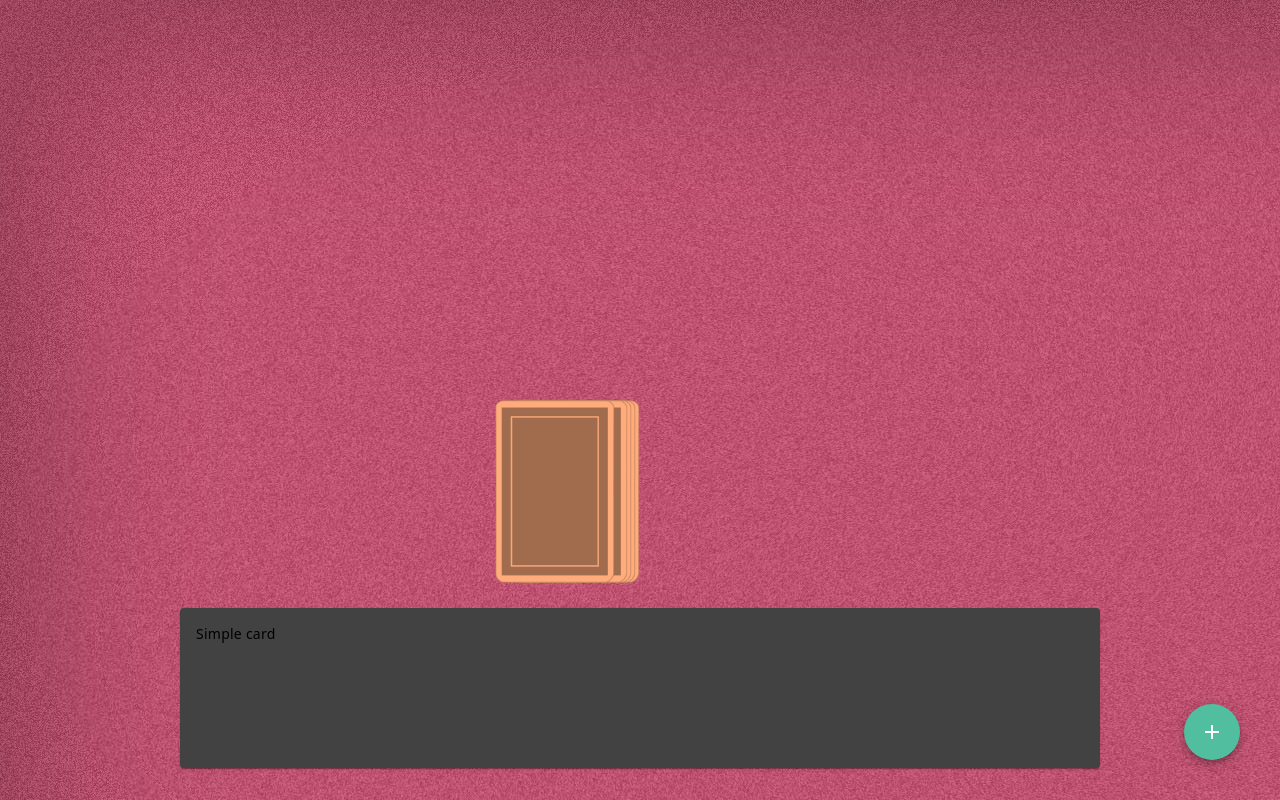
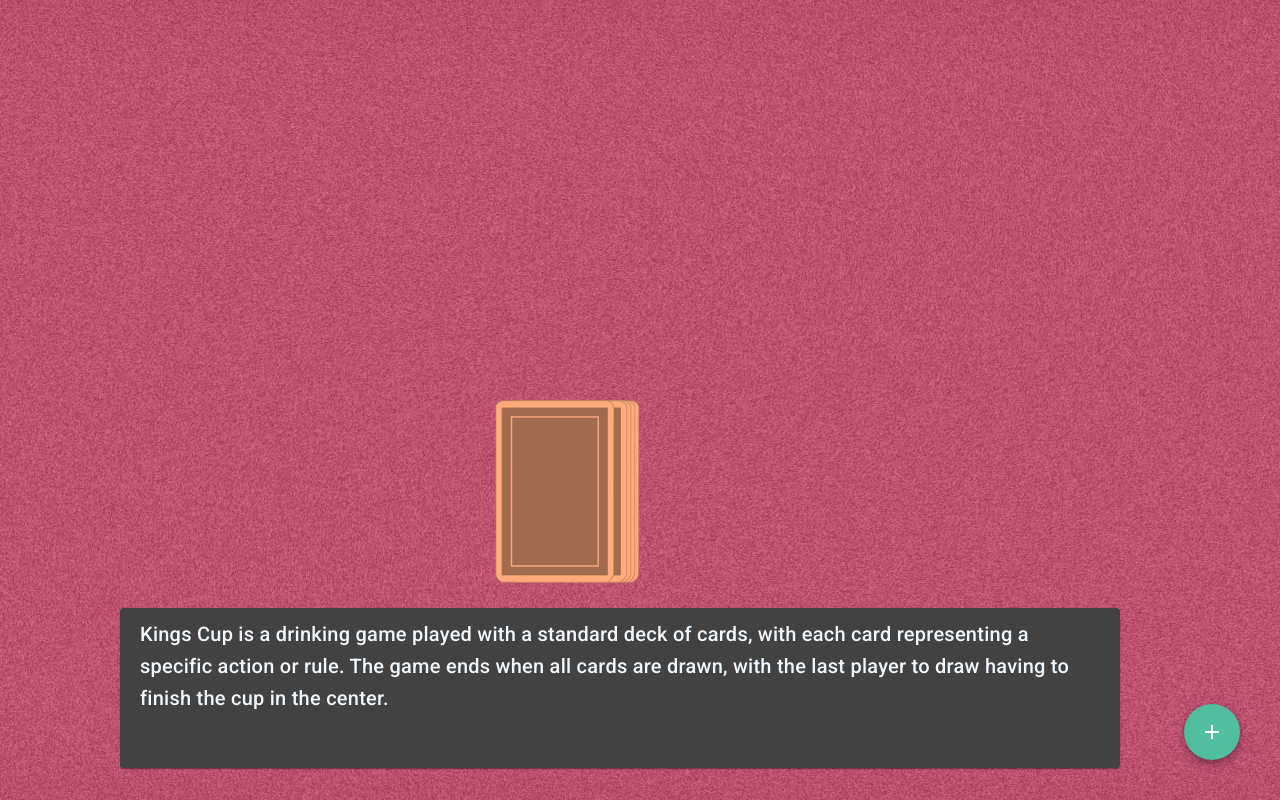
Before and after one commit to richardlieknis/RingOfFire, an Angular app: page /game in a window 1280 px wide. Built offline with nearby package versions, Linux system fonts and the light colour scheme.

Commit message:
show current player impl

```diff
--- a/src/app/dialog-add-player/dialog-add-player.component.ts
+++ b/src/app/dialog-add-player/dialog-add-player.component.ts
@@ -8,7 +8,7 @@
 export class DialogAddPlayerComponent implements OnInit {
   name:string = '';
   onNoClick() {
-    console.log(this.name);
+    //
   }
 
   constructor(){}
--- a/src/app/game-info/game-info.component.html
+++ b/src/app/game-info/game-info.component.html
@@ -1,3 +1,6 @@
 <mat-card class="card">
-    <mat-card-content>Simple card</mat-card-content>
+    <mat-card-title>{{title}}</mat-card-title>
+    <mat-card-content class="card-content">
+        {{description}}
+    </mat-card-content>
 </mat-card>
--- a/src/app/game-info/game-info.component.scss
+++ b/src/app/game-info/game-info.component.scss
@@ -1,7 +1,17 @@
 .card {
     position: absolute;
     bottom: 32px;
-    right: 180px;
-    left: 180px;
+    right: 0px;
+    left: 0px;
     height: 160px;
+    padding: 10px 20px;
+    color: aliceblue;
+    max-width: 1000px;
+    margin-left: 120px;
+    margin-right: 120px;
 }
+
+.card-content {
+    font-size: 18px;
+    text-align: justify;
+}
--- a/src/app/game-info/game-info.component.ts
+++ b/src/app/game-info/game-info.component.ts
@@ -1,10 +1,43 @@
-import { Component } from '@angular/core';
+import { Component, Input, OnChanges, OnInit } from '@angular/core';
 
 @Component({
   selector: 'app-game-info',
   templateUrl: './game-info.component.html',
   styleUrls: ['./game-info.component.scss']
 })
-export class GameInfoComponent {
+export class GameInfoComponent implements OnInit, OnChanges{
+  gameInfo = [
+    { title: 'Waterfall', description: 'Everyone has to start drinking at the same time. As soon as player 1 stops drinking, player 2 may stop drinking. Player 3 may stop as soon as player 2 stops drinking, and so on.' },
+    { title: 'You', description: 'You decide who drinks' },
+    { title: 'Me', description: 'Congrats! Drink a shot!' },
+    { title: 'Category', description: 'Come up with a category (e.g. Colors). Each player must enumerate one item from the category.' },
+    { title: 'Bust a jive', description: 'Player 1 makes a dance move. Player 2 repeats the dance move and adds a second one. ' },
+    { title: 'Chicks', description: 'All girls drink.' },
+    { title: 'Heaven', description: 'Put your hands up! The last player drinks!' },
+    { title: 'Mate', description: 'Pick a mate. Your mate must always drink when you drink and the other way around.' },
+    { title: 'Thumbmaster', description: '' },
+    { title: 'Men', description: 'All men drink.' },
+    { title: 'Quizmaster', description: '' },
+    { title: 'Never have i ever...', description: 'Say something you nnever did. Everyone who did it has to drink.' },
+    { title: 'Rule', description: 'Make a rule. Everyone needs to drink when he breaks the rule.' },
+  ];
+
+  title = 'Kings Cup is a drinking game played with a standard deck of cards, with each card representing a specific action or rule. The game ends when all cards are drawn, with the last player to draw having to finish the cup in the center.';
+  description = '';
+  @Input() card: string;
+
+  constructor(){}
+
+  ngOnInit(): void {
+  }
+
+  ngOnChanges(): void {
+    if (this.card){
+    let cardNumber = +this.card.split('_')[1];
+    this.title = this.gameInfo[cardNumber - 1].title;
+      this.description = this.gameInfo[cardNumber - 1].description;
+      }
+  }
+
 
 }
--- a/src/app/game/game.component.html
+++ b/src/app/game/game.component.html
@@ -1,4 +1,4 @@
-<app-player *ngFor="let player of game.players; let i = index" [playerActive]="i == currentPlayer" [name]="player" [ngStyle]="{'top.px': 100 + (i * 90)}" class="player-pos"></app-player>
+<app-player *ngFor="let player of game.players; let i = index; " [ngStyle]="{'top.px': 100 + (i * 90)}" [playerActive]="i === game.currentPlayer" [name]="player" class="player-pos"></app-player>
 <!-- <app-player class="player-pos"></app-player> -->
 
 <div class="field">
@@ -16,7 +16,7 @@
     </div>
 </div>
 
-<app-game-info></app-game-info>
+<app-game-info [card]="currentCard"></app-game-info>
 
 <button mat-fab color="warn" (click)="openDialog()" style="background-color: #51BE9F;" class="btn-add">
           <mat-icon>add</mat-icon>
--- a/src/app/game/game.component.scss
+++ b/src/app/game/game.component.scss
@@ -5,9 +5,10 @@
     display: flex;
     justify-content: center;
     align-items: center;
+    background-position: center;
     img {
         width: 100%;
-        object-fit: cover;
+        object-fit: scale-down !important;
     }
 }
 
--- a/src/app/game/game.component.ts
+++ b/src/app/game/game.component.ts
@@ -27,8 +27,10 @@
   takeCard(){
     if (!this.pickCardAnimation){
       this.currentCard = this.game.stack.pop();
-
       this.pickCardAnimation = true;
+      this.game.currentPlayer++;
+      this.game.players;
+      this.game.currentPlayer = this.game.currentPlayer % this.game.players.length;
       setTimeout(() => {
          this.game.playedCard.push(this.currentCard);
         this.pickCardAnimation = false;
@@ -41,7 +43,6 @@
 
     dialogRef.afterClosed().subscribe((name: string) => {
       this.game.players.push(name);
-      console.log(this.game.players);
     });
   }
 
--- a/src/app/player/player.component.ts
+++ b/src/app/player/player.component.ts
@@ -1,17 +1,21 @@
-import { Component, OnInit, Input } from '@angular/core';
+import { Component, OnInit, Input, OnChanges, SimpleChanges } from '@angular/core';
+import { Game } from 'src/models/game';
 
 @Component({
   selector: 'app-player',
   templateUrl: './player.component.html',
   styleUrls: ['./player.component.scss']
 })
-export class PlayerComponent implements OnInit{
+export class PlayerComponent implements OnInit, OnChanges{
   @Input() name:string;
   @Input() playerActive: boolean = false;
 
   constructor(){}
 
   ngOnInit() {
-    console.log(this.name);
+    //
+  }
+
+  ngOnChanges(changes: SimpleChanges): void {
   }
 }
```
